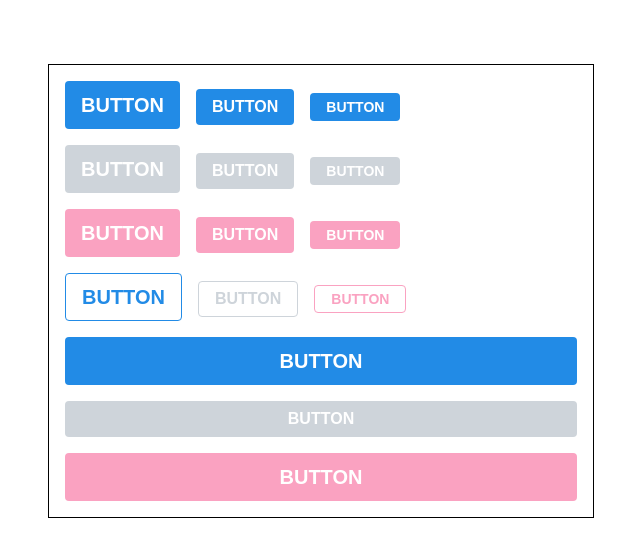
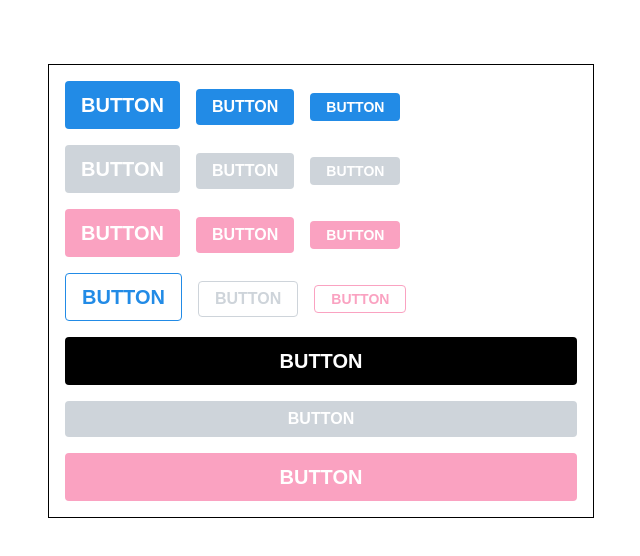
Before and after one commit to sone1118/react_study, a React (Create React App) app in the folder react_app2/: page / in a window 1280 px wide. Shown: the top 556 px of the page, without its empty margins (319-959 px from the left). Built offline with nearby package versions, Linux system fonts and the light colour scheme.

Commit message:
...rest 이용 추가 컴포넌트를 사용할때 className도 같이 넣어주면 custom도 가능하고 사용성이 높아진다

```diff
--- a/react_app2/src/App.js
+++ b/react_app2/src/App.js
@@ -42,7 +42,18 @@ function App(props) {
       </div>
       <div className="buttons">
         {/*props 이름만 넣으면 true로 인식*/}
-        <Button color="blue" size="large" fullWidth>
+        <Button
+          color="blue"
+          size="large"
+          fullWidth
+          className="customized_button"
+          onClick={() => {
+            console.log('Click');
+          }}
+          onMouseMove={() => {
+            console.log('MouseMove');
+          }}
+        >
           BUTTON
         </Button>
         <Button color="gray" fullWidth>
--- a/react_app2/src/App.scss
+++ b/react_app2/src/App.scss
@@ -11,4 +11,8 @@
   .buttons + .buttons {
     margin-top: 1rem;
   }
+
+  .customized_button {
+    background: black;
+  }
 }
--- a/react_app2/src/components/Button.js
+++ b/react_app2/src/components/Button.js
@@ -8,15 +8,22 @@ import classNames from 'classnames';
 //fullWidth: true, false
 //classNames 라이브러리를 써줬기 때문에 || 연산 필요없이
 //false라면 값이 들어가지 않아
-function Button({ children, size, color, outline, fullWidth }) {
+function Button({ children, size, color, outline, fullWidth, className, ...rest }) {
   //className={`Button ${size}`}
   //className={['Button', size].join(' ')}
   return (
     <button
-      className={classNames('Button', size, color, {
-        outline,
-        fullWidth,
-      })}
+      className={classNames(
+        'Button',
+        size,
+        color,
+        {
+          outline,
+          fullWidth,
+        },
+        className,
+      )}
+      {...rest}
     >
       {children}
     </button>
```
